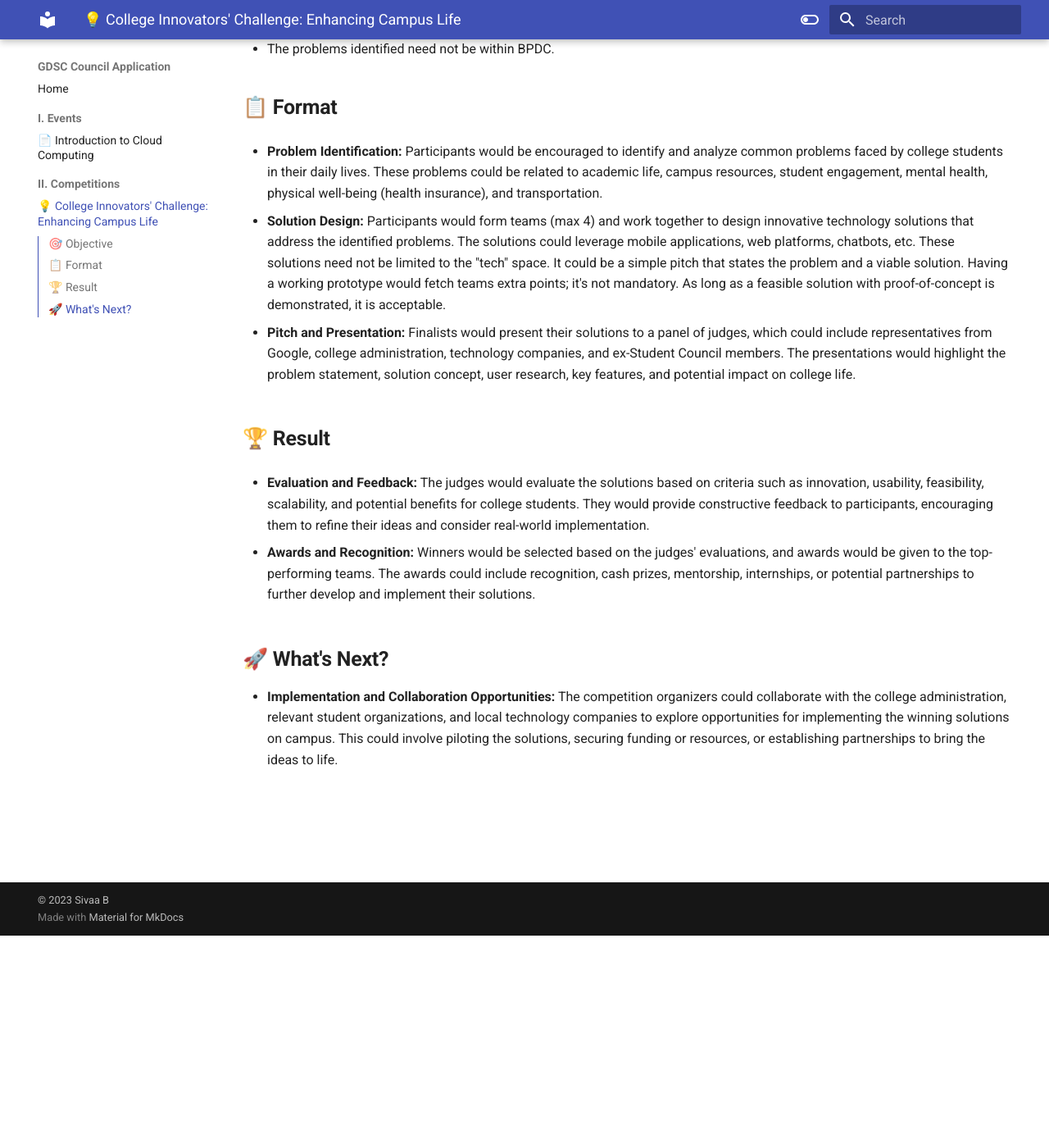
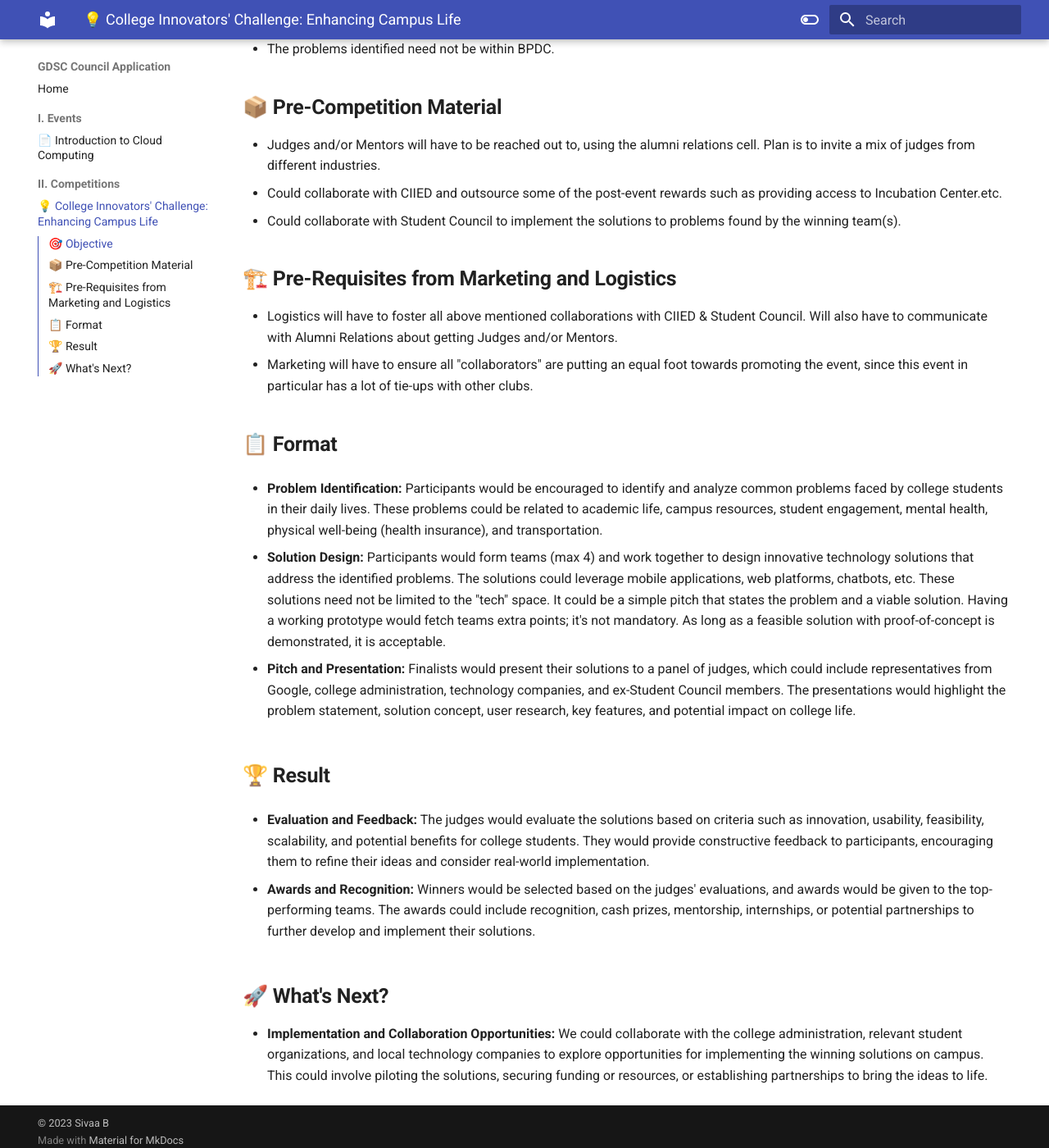
Before and after one commit to SivaaB/gdsc_council_application, an MkDocs documentation site: the page built from docs/II. Competitions/competiton_concept.md, in a window 1280 px wide and 1400 px high, scrolled down 259 px. Shown: the whole window at 82% size. Built offline with MkDocs 1.6.1 and Material for MkDocs 9.7.7, drawn with Linux system fonts in a browser that asks for light colours.

Commit message:
Update competiton_concept.md

```diff
--- a/docs/II. Competitions/competiton_concept.md
+++ b/docs/II. Competitions/competiton_concept.md
@@ -3,6 +3,17 @@
 ## 🎯 **Objective**
 -  To address common challenges and improve the overall college experience for students.
 - The problems identified need not be within BPDC.
+
+## 📦 **Pre-Competition Material**
+
+-  Judges and/or Mentors will have to be reached out to, using the alumni relations cell. Plan is to invite a mix of judges from different industries.
+-  Could collaborate with CIIED and outsource some of the post-event rewards such as providing access to Incubation Center.etc.
+-  Could collaborate with Student Council to implement the solutions to problems found by the winning team(s).
+
+## 🏗️ **Pre-Requisites from Marketing and Logistics**
+
+-  Logistics will have to foster all above mentioned collaborations with CIIED & Student Council. Will also have to communicate with Alumni Relations about getting Judges and/or Mentors.
+-  Marketing will have to ensure all "collaborators" are putting an equal foot towards promoting the event, since this event in particular has a lot of tie-ups with other clubs.
 
 ## 📋 **Format**
 
@@ -19,4 +30,4 @@
 - **Awards and Recognition:** Winners would be selected based on the judges' evaluations, and awards would be given to the top-performing teams. The awards could include recognition, cash prizes, mentorship, internships, or potential partnerships to further develop and implement their solutions.
 
 ## 🚀 **What's Next?**
-- **Implementation and Collaboration Opportunities:** The competition organizers could collaborate with the college administration, relevant student organizations, and local technology companies to explore opportunities for implementing the winning solutions on campus. This could involve piloting the solutions, securing funding or resources, or establishing partnerships to bring the ideas to life.
+- **Implementation and Collaboration Opportunities:** We could collaborate with the college administration, relevant student organizations, and local technology companies to explore opportunities for implementing the winning solutions on campus. This could involve piloting the solutions, securing funding or resources, or establishing partnerships to bring the ideas to life.
```
